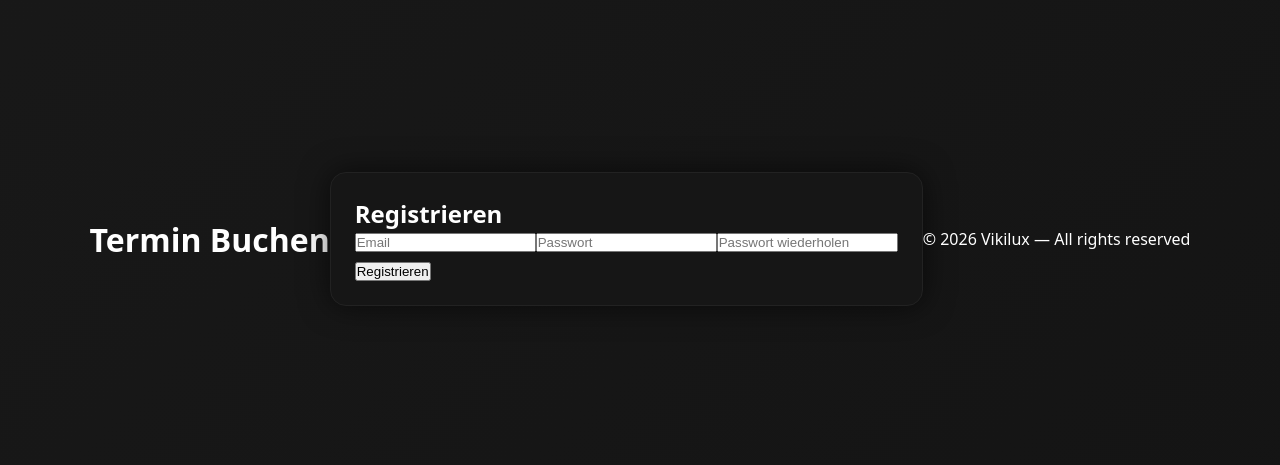
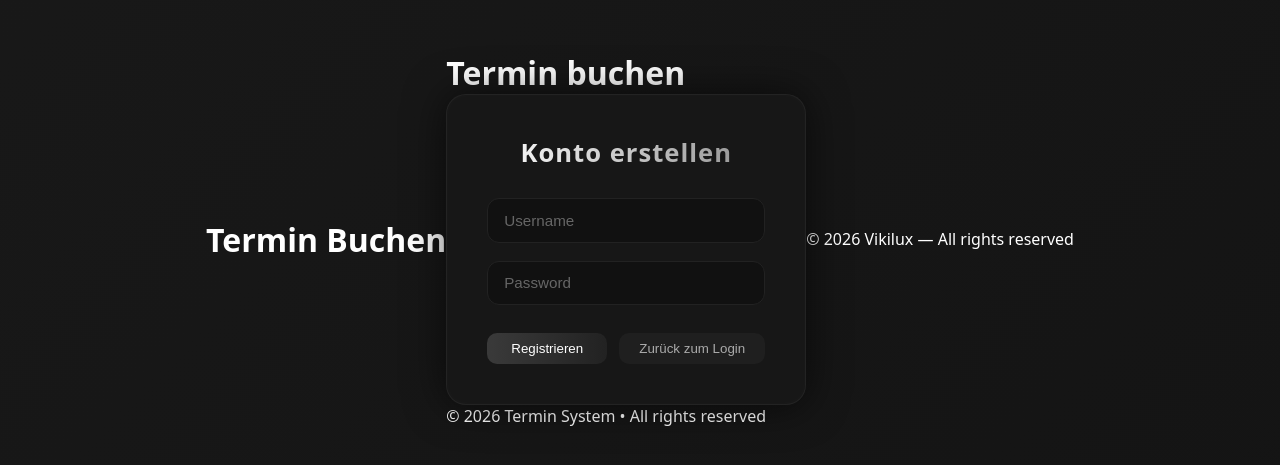
Before and after one commit to emergency-german/termin-buchen, a Next.js app: page /register in a window 1280 px wide. Shown: the part 161-626 px from the top of the page. Built offline with nearby package versions, Linux system fonts and the light colour scheme.

Commit message:
Update page.tsx

```diff
--- a/app/register/page.tsx
+++ b/app/register/page.tsx
@@ -1,80 +1,80 @@
-'use client'
+"use client";
 
-import { useState } from 'react'
+import { useState } from "react";
 
 export default function RegisterPage() {
-  const [email, setEmail] = useState('')
-  const [password, setPassword] = useState('')
-  const [confirm, setConfirm] = useState('')
-  const [error, setError] = useState('')
-  const [loading, setLoading] = useState(false)
+  const [username, setUsername] = useState("");
+  const [password, setPassword] = useState("");
 
-  const handleSubmit = async (e: React.FormEvent) => {
-    e.preventDefault()
-    setLoading(true)
-    setError('')
+  async function handleRegister(e: React.FormEvent) {
+    e.preventDefault();
 
-    if (password !== confirm) {
-      setError('Passwörter stimmen nicht überein')
-      setLoading(false)
-      return
-    }
+    const res = await fetch("/api/auth/register", {
+      method: "POST",
+      headers: { "Content-Type": "application/json" },
+      body: JSON.stringify({ username, password }),
+    });
 
-    try {
-      const res = await fetch('/api/auth/register', {
-        method: 'POST',
-        headers: { 'Content-Type': 'application/json' },
-        body: JSON.stringify({ email, password }),
-      })
-
-      const data = await res.json()
-      if (!res.ok) throw new Error(data.message || 'Registrierung fehlgeschlagen')
-
-      window.location.href = '/login'
-    } catch (err: any) {
-      setError(err.message)
-    } finally {
-      setLoading(false)
+    if (res.ok) {
+      window.location.href = "/";
+    } else {
+      alert("Registrierung fehlgeschlagen");
     }
   }
 
   return (
-    <div className="flex flex-col items-center justify-center min-h-[80vh] animate-fade-in">
-      <div className="card max-w-md w-full p-8">
-        <h2 className="text-2xl font-bold mb-6 text-center">Registrieren</h2>
+    <div className="page-container">
+      {/* HEADER */}
+      <header className="page-header">
+        <h1 className="brand-title">Termin buchen</h1>
+      </header>
 
-        {error && <p className="text-red-500 mb-4 text-center">{error}</p>}
+      {/* REGISTER FORM */}
+      <main className="login-wrapper">
+        <form className="form" onSubmit={handleRegister}>
+          <p id="heading">Konto erstellen</p>
 
-        <form className="flex flex-col gap-4" onSubmit={handleSubmit}>
+          <div className="field">
             <input
-            type="email"
-            placeholder="Email"
-            value={email}
-            onChange={e => setEmail(e.target.value)}
-            className="input"
+              className="input-field"
+              type="text"
+              placeholder="Username"
+              value={username}
+              onChange={(e) => setUsername(e.target.value)}
               required
             />
+          </div>
+
+          <div className="field">
             <input
+              className="input-field"
               type="password"
-            placeholder="Passwort"
+              placeholder="Password"
               value={password}
-            onChange={e => setPassword(e.target.value)}
-            className="input"
+              onChange={(e) => setPassword(e.target.value)}
               required
             />
-          <input
-            type="password"
-            placeholder="Passwort wiederholen"
-            value={confirm}
-            onChange={e => setConfirm(e.target.value)}
-            className="input"
-            required
-          />
-          <button type="submit" className="btn btn-primary" disabled={loading}>
-            {loading ? 'Registrieren...' : 'Registrieren'}
+          </div>
+
+          <div className="btn">
+            <button type="submit" className="button1">
+              Registrieren
             </button>
+            <button
+              type="button"
+              className="button2"
+              onClick={() => (window.location.href = "/")}
+            >
+              Zurück zum Login
+            </button>
+          </div>
         </form>
+      </main>
+
+      {/* FOOTER */}
+      <footer className="page-footer">
+        © {new Date().getFullYear()} Termin System • All rights reserved
+      </footer>
     </div>
-    </div>
-  )
+  );
 }
```
Lines whose indentation alone changed are shown as unchanged.
